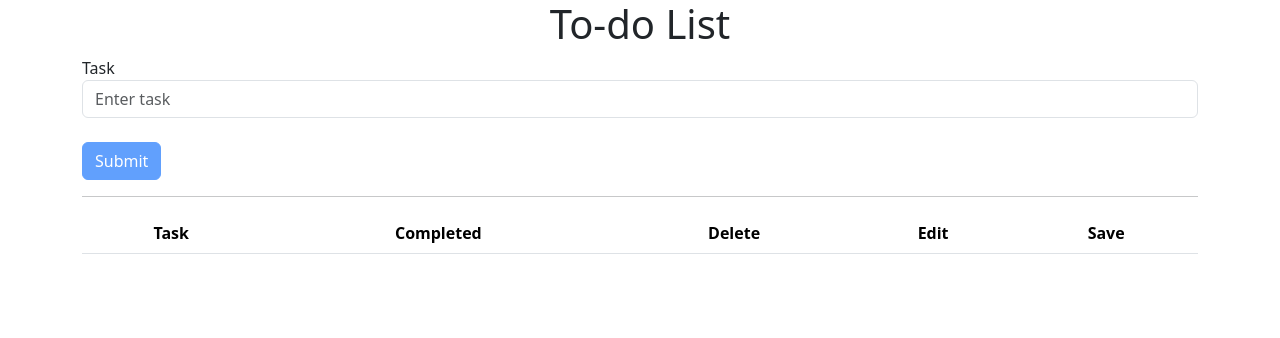
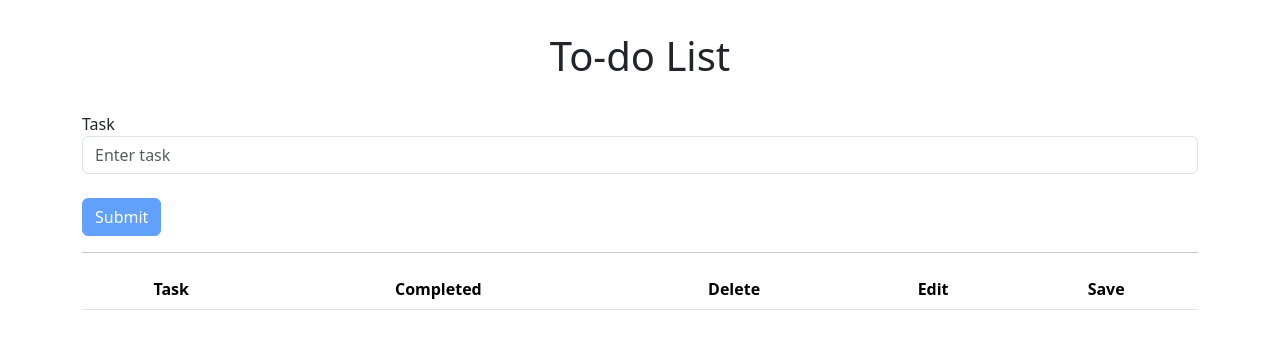
Before and after one commit to naveenvarma19/TodoList, an Angular app: page / in a window 1280 px wide. Shown: the top 338 px of the page. Built offline with nearby package versions, Linux system fonts and the light colour scheme.

Commit message:
Minor Fixes

```diff
--- a/src/app/components/todolist/todolist.component.html
+++ b/src/app/components/todolist/todolist.component.html
@@ -1,5 +1,5 @@
 <div class="container">
-    <h1 class="text-center">To-do List</h1>
+    <h1 class="text-center p-4 m-2">To-do List</h1>
 
     <form (ngSubmit)="onSubmit(taskForm)" #taskForm="ngForm">
         <div class="form-group">
```
